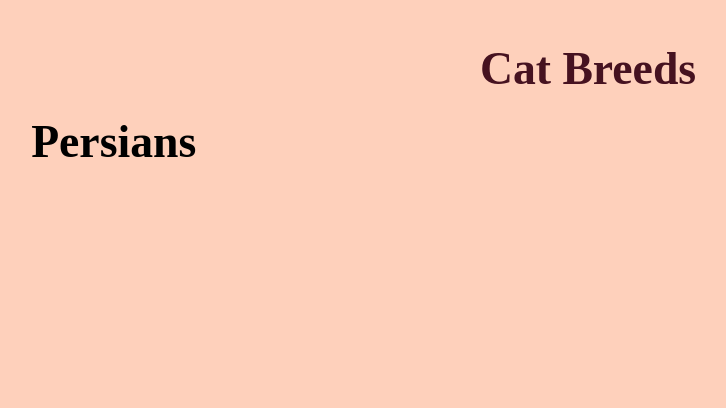
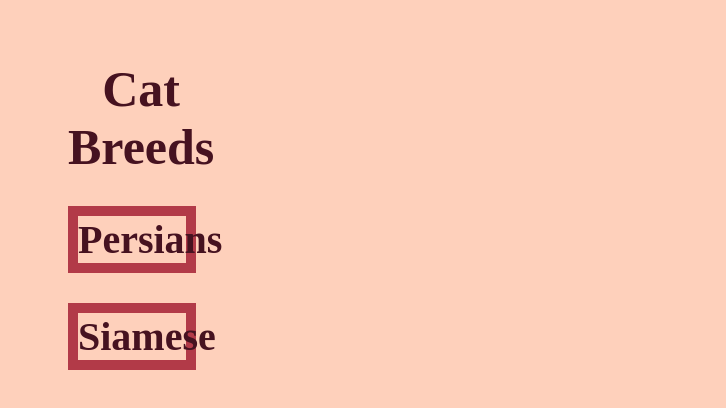
Before and after one commit to staten-island-tech/flexbox-gallery-project-Charcat, a plain HTML site: page index.html in a window 1280 px wide. Shown: the whole page, without its empty margins (52-778 px from the left). Drawn offline with Linux system fonts and the light colour scheme.

Commit message:
starting sub

```diff
--- a/index.html
+++ b/index.html
@@ -8,11 +8,15 @@
 </head>
 <body>
     <div>
-        <h1 class="main-header">Cat Breeds</h1>
+        <h1 class="title">Cat Breeds</h1>
     </div>
 
-    <div class="sub-headers">
-        <h1>Persians</h1>
+    <div>
+        <h1 class="title subtitle">Persians</h1>
+    </div>
+
+    <div>
+        <h2 class="title subtitle">Siamese</h2>
     </div>
 </body>
 </html>
--- a/style.css
+++ b/style.css
@@ -2,15 +2,26 @@ html,
 body,
 * {
   padding: 0;
-  margin: 1rem;
-  font-size: 130%;
+  margin: 3rem;
+  font-size: 62.5%;
+  box-sizing: border-box;
 }
 body {
   background-color: #fed0bb;
 }
 
-.main-header {
+.title {
   color: #461220;
+  font-size: 5rem;
   text-align: center;
-  font-size: ;
+  display: flex;
+  flex-direction: row;
+  flex-wrap: wrap;
+  width: 10vw;
 }
+
+.subtitle {
+  color: #461220;
+  font-size: 4rem;
+  border: 1rem solid #b23a48;
+}
```
